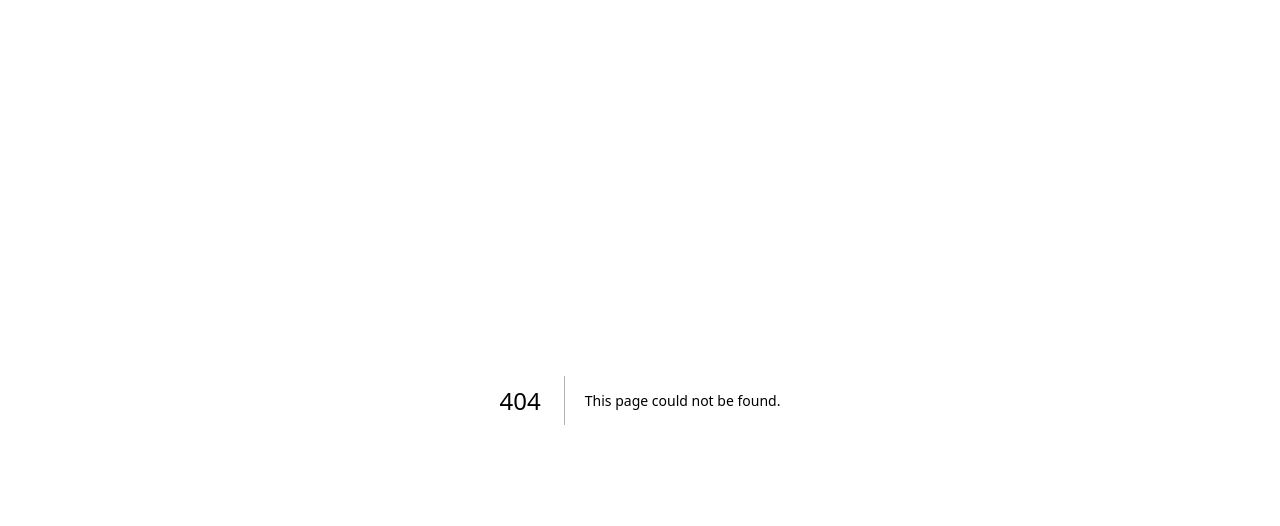
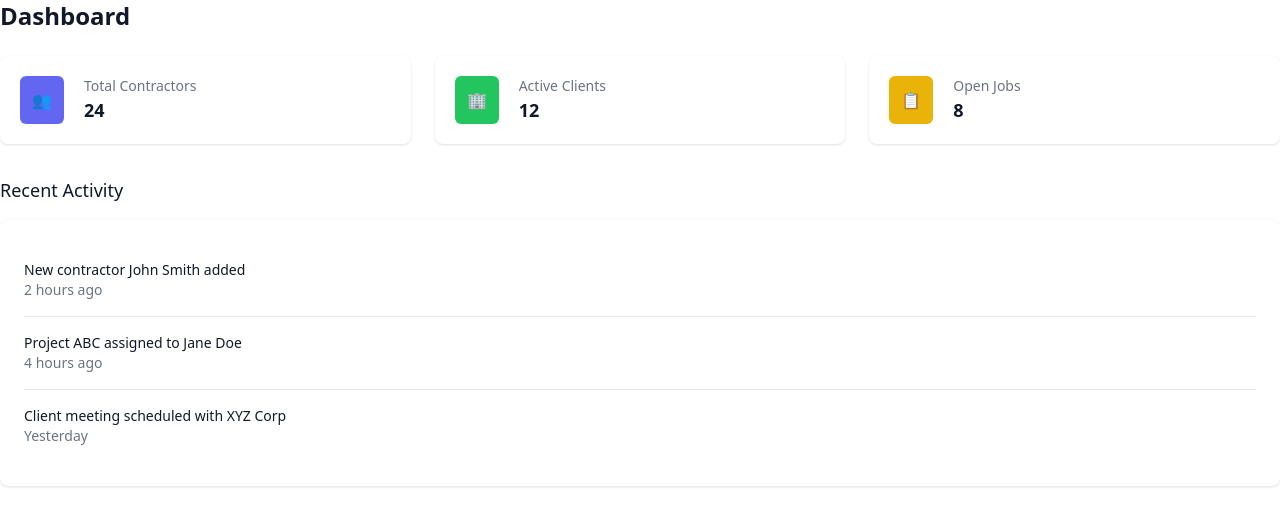
Before and after one commit to Troysagents/contractor-staffing-crm, a Next.js app: page /dashboard in a window 1280 px wide. Before the commit this address had no page. Shown: the top 526 px of the page. Built offline with nearby package versions, Linux system fonts and the light colour scheme.

Commit message:
Add core layout components with navigation and dashboard

```diff
--- /dev/null
+++ b/components/layout/Layout.js
@@ -0,0 +1,16 @@
+import Navbar from './Navbar';
+import Sidebar from './Sidebar';
+
+export default function Layout({ children }) {
+  return (
+    <div className="min-h-screen bg-gray-100">
+      <Navbar />
+      <Sidebar />
+      <main className="pl-64 pt-16">
+        <div className="max-w-7xl mx-auto px-4 sm:px-6 md:px-8 py-6">
+          {children}
+        </div>
+      </main>
+    </div>
+  );
+}
--- /dev/null
+++ b/components/layout/Navbar.js
@@ -0,0 +1,50 @@
+import { useState } from 'react';
+import Link from 'next/link';
+
+export default function Navbar() {
+  const [profileOpen, setProfileOpen] = useState(false);
+
+  return (
+    <nav className="bg-white shadow-lg fixed w-full z-10">
+      <div className="max-w-full mx-auto px-4">
+        <div className="flex justify-between h-16">
+          <div className="flex">
+            <div className="flex-shrink-0 flex items-center">
+              <Link href="/" className="text-xl font-bold text-gray-800">
+                Contractor CRM
+              </Link>
+            </div>
+          </div>
+
+          <div className="flex items-center">
+            <div className="ml-3 relative">
+              <button
+                onClick={() => setProfileOpen(!profileOpen)}
+                className="flex items-center text-sm rounded-full focus:outline-none focus:ring-2 focus:ring-offset-2 focus:ring-indigo-500"
+              >
+                <span className="sr-only">Open user menu</span>
+                <div className="h-8 w-8 rounded-full bg-gray-300 flex items-center justify-center">
+                  <span className="text-sm font-medium text-gray-700">U</span>
+                </div>
+              </button>
+
+              {profileOpen && (
+                <div className="origin-top-right absolute right-0 mt-2 w-48 rounded-md shadow-lg py-1 bg-white ring-1 ring-black ring-opacity-5 focus:outline-none">
+                  <Link href="/profile" className="block px-4 py-2 text-sm text-gray-700 hover:bg-gray-100">
+                    Your Profile
+                  </Link>
+                  <Link href="/settings" className="block px-4 py-2 text-sm text-gray-700 hover:bg-gray-100">
+                    Settings
+                  </Link>
+                  <button className="block w-full text-left px-4 py-2 text-sm text-gray-700 hover:bg-gray-100">
+                    Sign out
+                  </button>
+                </div>
+              )}
+            </div>
+          </div>
+        </div>
+      </div>
+    </nav>
+  );
+}
--- /dev/null
+++ b/components/layout/Sidebar.js
@@ -0,0 +1,39 @@
+import Link from 'next/link';
+import { useRouter } from 'next/router';
+
+export default function Sidebar() {
+  const router = useRouter();
+
+  const navigation = [
+    { name: 'Dashboard', href: '/dashboard', icon: '📊' },
+    { name: 'Contractors', href: '/contractors', icon: '👥' },
+    { name: 'Clients', href: '/clients', icon: '🏢' },
+    { name: 'Jobs', href: '/jobs', icon: '📋' },
+    { name: 'Reports', href: '/reports', icon: '📈' },
+  ];
+
+  return (
+    <div className="h-screen w-64 bg-gray-800 text-white fixed left-0 top-0 pt-16">
+      <nav className="mt-5">
+        <div className="px-2 space-y-1">
+          {navigation.map((item) => {
+            const isActive = router.pathname === item.href;
+            return (
+              <Link
+                key={item.name}
+                href={item.href}
+                className={`${isActive
+                  ? 'bg-gray-900 text-white'
+                  : 'text-gray-300 hover:bg-gray-700 hover:text-white'
+                } group flex items-center px-2 py-2 text-base font-medium rounded-md`}
+              >
+                <span className="mr-4">{item.icon}</span>
+                {item.name}
+              </Link>
+            );
+          })}
+        </div>
+      </nav>
+    </div>
+  );
+}
--- /dev/null
+++ b/pages/dashboard/index.js
@@ -0,0 +1,79 @@
+export default function Dashboard() {
+  return (
+    <div>
+      <h1 className="text-2xl font-semibold text-gray-900">Dashboard</h1>
+      <div className="mt-6 grid grid-cols-1 gap-6 sm:grid-cols-2 lg:grid-cols-3">
+        {/* Stats Cards */}
+        <div className="bg-white overflow-hidden shadow rounded-lg">
+          <div className="p-5">
+            <div className="flex items-center">
+              <div className="flex-shrink-0 bg-indigo-500 rounded-md p-3">
+                <span className="text-white">👥</span>
+              </div>
+              <div className="ml-5 w-0 flex-1">
+                <dl>
+                  <dt className="text-sm font-medium text-gray-500 truncate">Total Contractors</dt>
+                  <dd className="text-lg font-semibold text-gray-900">24</dd>
+                </dl>
+              </div>
+            </div>
+          </div>
+        </div>
+
+        <div className="bg-white overflow-hidden shadow rounded-lg">
+          <div className="p-5">
+            <div className="flex items-center">
+              <div className="flex-shrink-0 bg-green-500 rounded-md p-3">
+                <span className="text-white">🏢</span>
+              </div>
+              <div className="ml-5 w-0 flex-1">
+                <dl>
+                  <dt className="text-sm font-medium text-gray-500 truncate">Active Clients</dt>
+                  <dd className="text-lg font-semibold text-gray-900">12</dd>
+                </dl>
+              </div>
+            </div>
+          </div>
+        </div>
+
+        <div className="bg-white overflow-hidden shadow rounded-lg">
+          <div className="p-5">
+            <div className="flex items-center">
+              <div className="flex-shrink-0 bg-yellow-500 rounded-md p-3">
+                <span className="text-white">📋</span>
+              </div>
+              <div className="ml-5 w-0 flex-1">
+                <dl>
+                  <dt className="text-sm font-medium text-gray-500 truncate">Open Jobs</dt>
+                  <dd className="text-lg font-semibold text-gray-900">8</dd>
+                </dl>
+              </div>
+            </div>
+          </div>
+        </div>
+      </div>
+
+      <div className="mt-8">
+        <h2 className="text-lg font-medium text-gray-900">Recent Activity</h2>
+        <div className="mt-4 bg-white shadow rounded-lg">
+          <div className="px-4 py-5 sm:p-6">
+            <div className="divide-y divide-gray-200">
+              <div className="py-4">
+                <p className="text-sm text-gray-900">New contractor John Smith added</p>
+                <p className="text-sm text-gray-500">2 hours ago</p>
+              </div>
+              <div className="py-4">
+                <p className="text-sm text-gray-900">Project ABC assigned to Jane Doe</p>
+                <p className="text-sm text-gray-500">4 hours ago</p>
+              </div>
+              <div className="py-4">
+                <p className="text-sm text-gray-900">Client meeting scheduled with XYZ Corp</p>
+                <p className="text-sm text-gray-500">Yesterday</p>
+              </div>
+            </div>
+          </div>
+        </div>
+      </div>
+    </div>
+  );
+}
```
